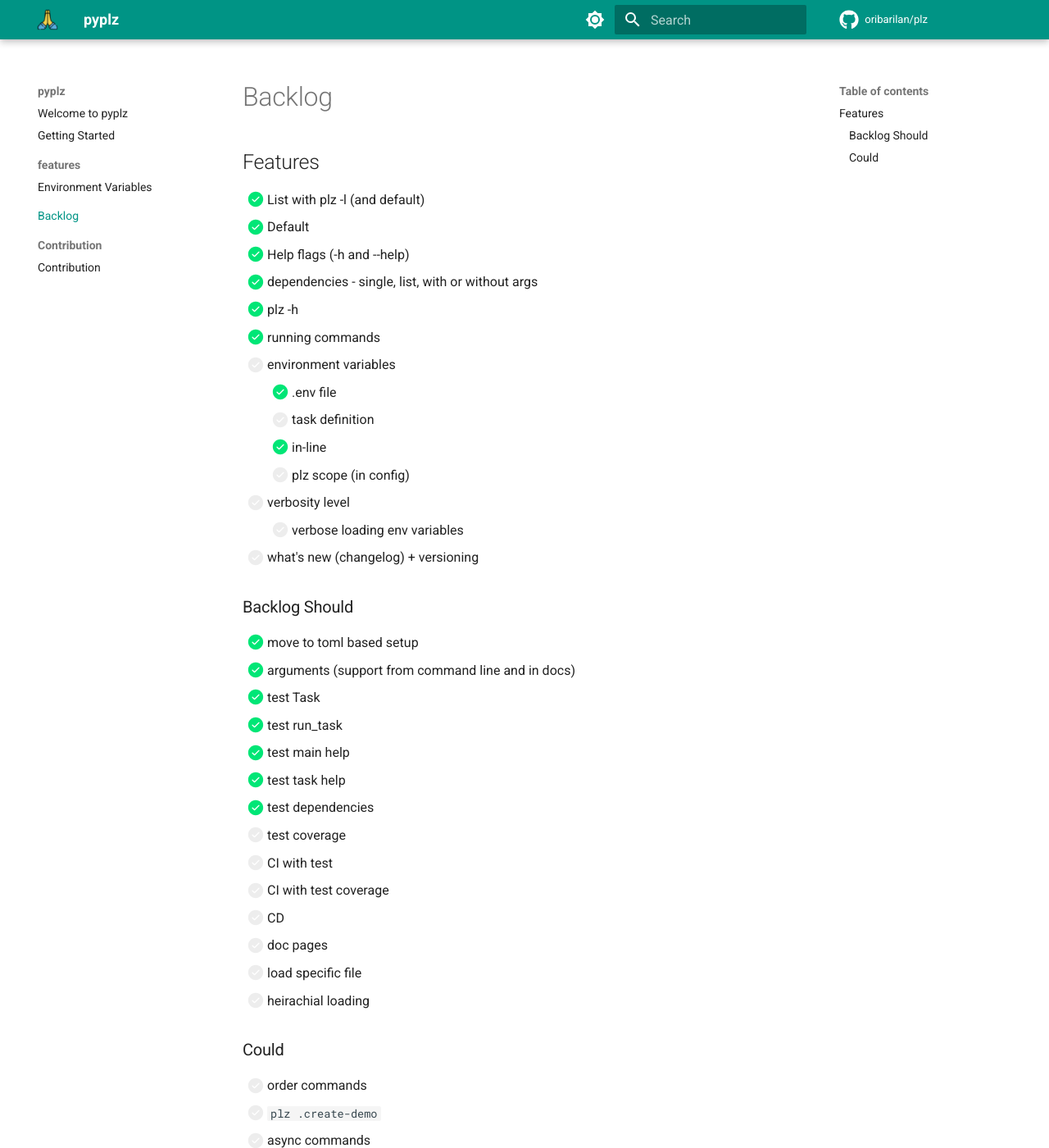
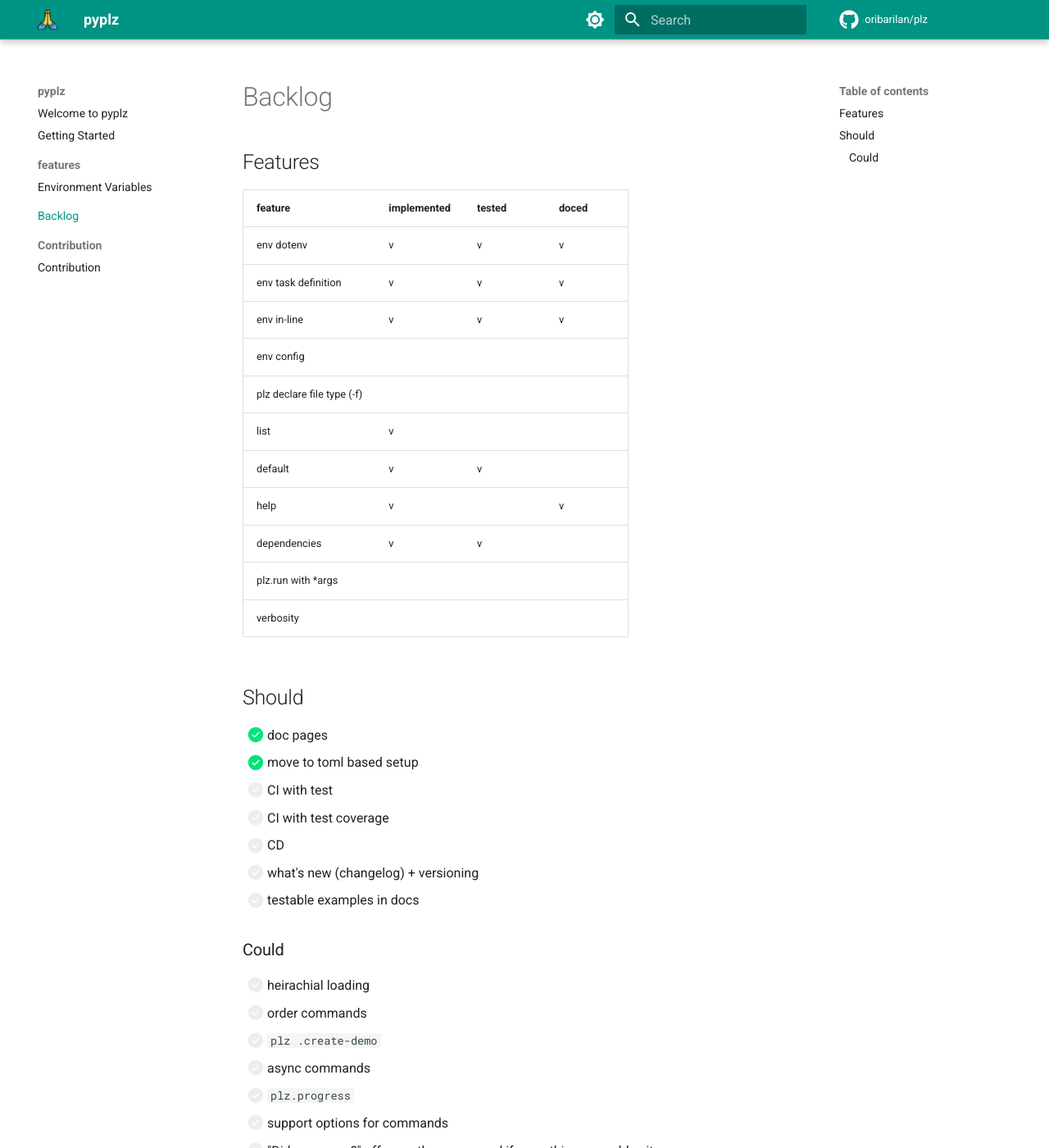
Before and after one commit to oribarilan/pyplz, an MkDocs documentation site: the page built from docs/backlog.md, in a window 1280 px wide and 1400 px high. Shown: the whole window at 82% size. Built offline with MkDocs 1.6.1 and Material for MkDocs 9.7.7, drawn with Linux system fonts in a browser that asks for light colours; comment, search, counter and statistics services are not loaded.

Commit message:
env task defined

```diff
--- a/docs/backlog.md
+++ b/docs/backlog.md
@@ -1,41 +1,33 @@
 ## Features
 
-- [x] List with plz -l (and default)
-- [x] Default
-- [x] Help flags (-h and --help)
-- [x] dependencies - single, list, with or without args
-- [x] plz -h
-- [x] running commands
-- [ ] environment variables
-    * [x] .env file
-    * [ ] task definition
-    * [x] in-line
-    * [ ] plz scope (in config)
-- [ ] verbosity level
-    * [ ] verbose loading env variables
-- [ ] what's new (changelog) + versioning
+| feature                    | implemented | tested | doced |
+| -------------------------- | ----------- | ------ | ----- |
+| env dotenv                 | v           | v      | v     |
+| env task definition        | v           | v      | v     |
+| env in-line                | v           | v      | v     |
+| env config                 |             |        |       |
+| plz declare file type (-f) |             |        |       |
+| list                       | v           |        |       |
+| default                    | v           | v      |       |
+| help                       | v           |        | v     |
+| dependencies               | v           | v      |       |
+| plz.run with *args         |             |        |       |
+| verbosity                  |             |        |       |
 
-### Backlog Should
+## Should
+- [x] doc pages
 - [x] move to toml based setup
-- [x] arguments (support from command line and in docs)
-- [x] test Task
-- [x] test run_task
-- [x] test main help
-- [x] test task help
-- [x] test dependencies
-- [ ] test coverage
 - [ ] CI with test
 - [ ] CI with test coverage
 - [ ] CD
-- [ ] doc pages
-- [ ] load specific file
-- [ ] heirachial loading
+- [ ] what's new (changelog) + versioning
+- [ ] testable examples in docs
 
 ### Could
+- [ ] heirachial loading
 - [ ] order commands
 - [ ] `plz .create-demo`
 - [ ] async commands
 - [ ] `plz.progress`
 - [ ] support options for commands
-- [ ] use argparse lib
 - [ ] "Did you mean?" offer another command if something resembles it.
--- a/plzfile.py
+++ b/plzfile.py
@@ -24,6 +24,11 @@ def test():
 def echo(msg: str):
     """Echo message"""
     plz.run(f"echo {msg} $a")
+
+
+@plz.task(envs={"a": "1"})
+def echo2():
+    plz.run("echo $a")
 
 
 @plz.task()
```
Also changed, not shown: docs/features/auto_help.md (added, +21 -0 lines), docs/features/env_vars.md (+6 -7 lines), 4 other files.
